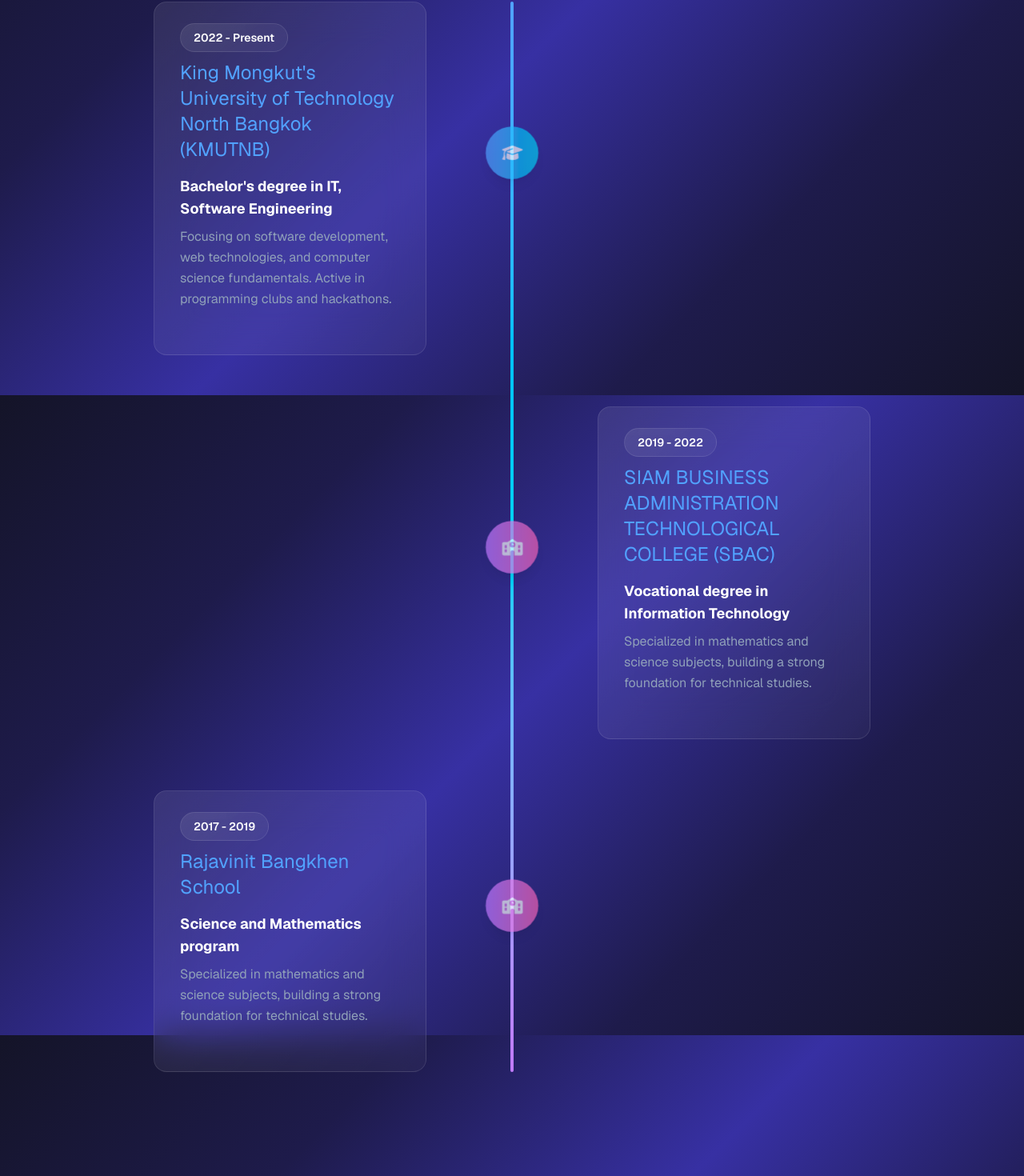
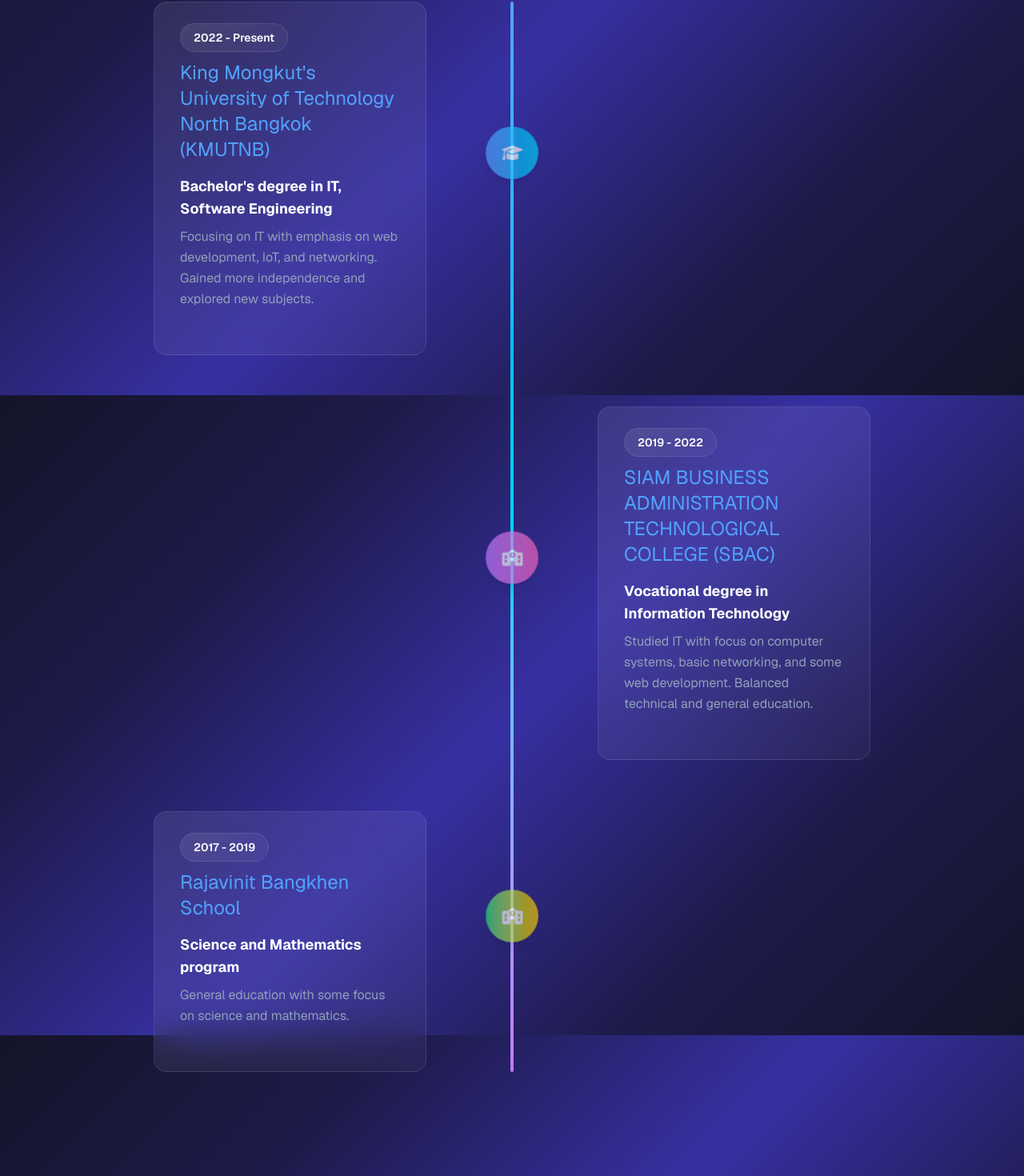
Before and after one commit to N0Vee/Wanichanon.dev, a Next.js app: page / in a window 1280 px wide. Shown: the part 2706-4176 px from the top of the page at 80% size. Built offline with nearby package versions, Linux system fonts and the light colour scheme.

Commit message:
feat: Update Education Description

```diff
--- a/src/components/sections/EducationSection.jsx
+++ b/src/components/sections/EducationSection.jsx
@@ -12,7 +12,7 @@
     degree: "Bachelor's degree in IT, Software Engineering",
     institution: "King Mongkut's University of Technology North Bangkok (KMUTNB)",
     period: "2022 - Present",
-      description: "Focusing on software development, web technologies, and computer science fundamentals. Active in programming clubs and hackathons.",
+    description: "Focusing on IT with emphasis on web development, IoT, and networking. Gained more independence and explored new subjects.",
     icon: "fas fa-graduation-cap",
     color: "from-blue-400 to-cyan-400"
   },
@@ -20,12 +20,7 @@
     degree: "Vocational degree in Information Technology",
     institution: "SIAM BUSINESS ADMINISTRATION TECHNOLOGICAL COLLEGE (SBAC)",
     period: "2019 - 2022",
-      description: "Specialized in mathematics and science subjects, building a strong foundation for technical studies.",
-      achievements: [
-        "Honor Roll Student",
-        "Mathematics Olympiad Participant",
-        "Science Fair Winner"
-      ],
+    description: "Studied IT with focus on computer systems, basic networking, and some web development. Balanced technical and general education.",
     icon: "fas fa-school",
     color: "from-purple-400 to-pink-400"
   },
@@ -33,16 +28,13 @@
     degree: "Science and Mathematics program",
     institution: "Rajavinit Bangkhen School",
     period: "2017 - 2019",
-      description: "Specialized in mathematics and science subjects, building a strong foundation for technical studies.",
-      achievements: [
-        "Honor Roll Student",
-        "Mathematics Olympiad Participant",
-        "Science Fair Winner"
-      ],
+    description: "General education with some focus on science and mathematics.",
     icon: "fas fa-school",
-      color: "from-purple-400 to-pink-400"
+    color: "from-green-400 to-yellow-400"
   }
 ];
+
+
 
   useEffect(() => {
     const observer = new IntersectionObserver(
```
Lines whose indentation alone changed are shown as unchanged.
